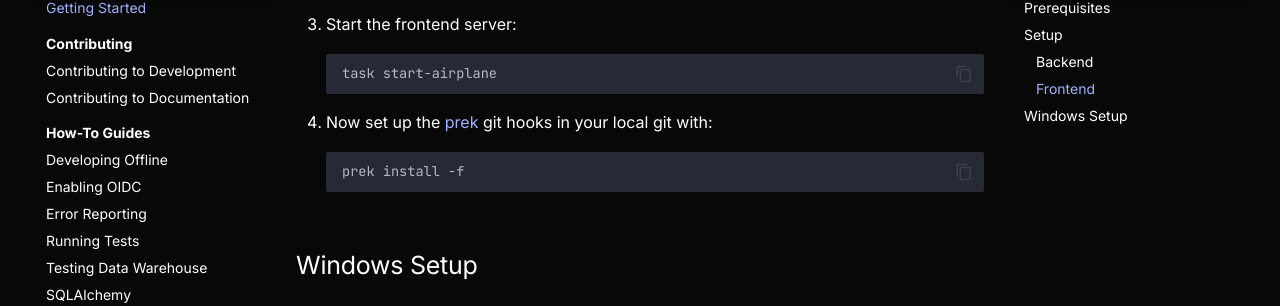
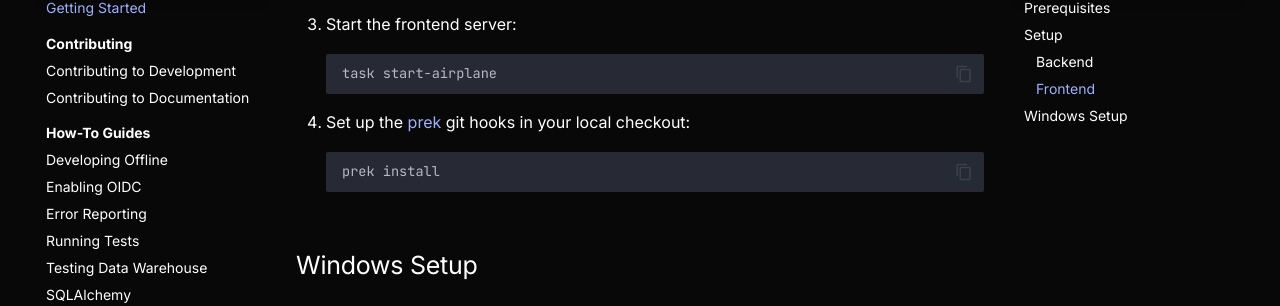
Before and after one commit to agency-fund/evidential-docs, an MkDocs documentation site: the page built from docs/development/getting-started-dev.md, in a window 1280 px wide and 900 px high, scrolled down 1965 px. Shown: the part 148-454 px from the top of the window. Built offline with MkDocs 1.6.1 and Material for MkDocs 9.7.7, drawn with Linux system fonts in a browser that asks for light colours; plug-ins that fetch from the network failed and are left out; comment, search, counter and statistics services are not loaded.

Commit message:
minor changes

````diff
--- a/docs/development/getting-started-dev.md
+++ b/docs/development/getting-started-dev.md
@@ -99,10 +99,10 @@
     task start-airplane
     ```
 
-1. Now set up the [prek](https://prek.j178.dev/) git hooks in your local git with:
+1. Set up the [prek](https://prek.j178.dev/) git hooks in your local checkout:
 
     ```shell
-    prek install -f
+    prek install
     ```
 
 ## Windows Setup
````
